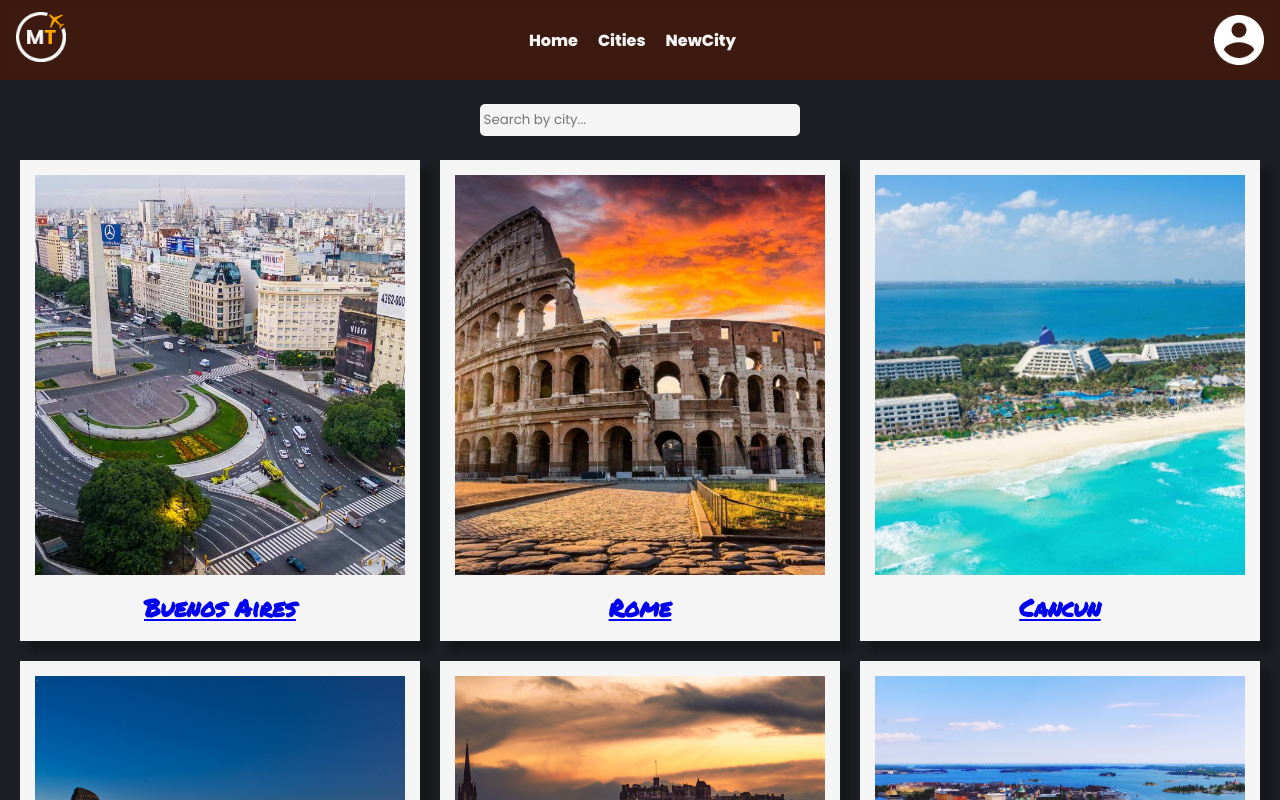
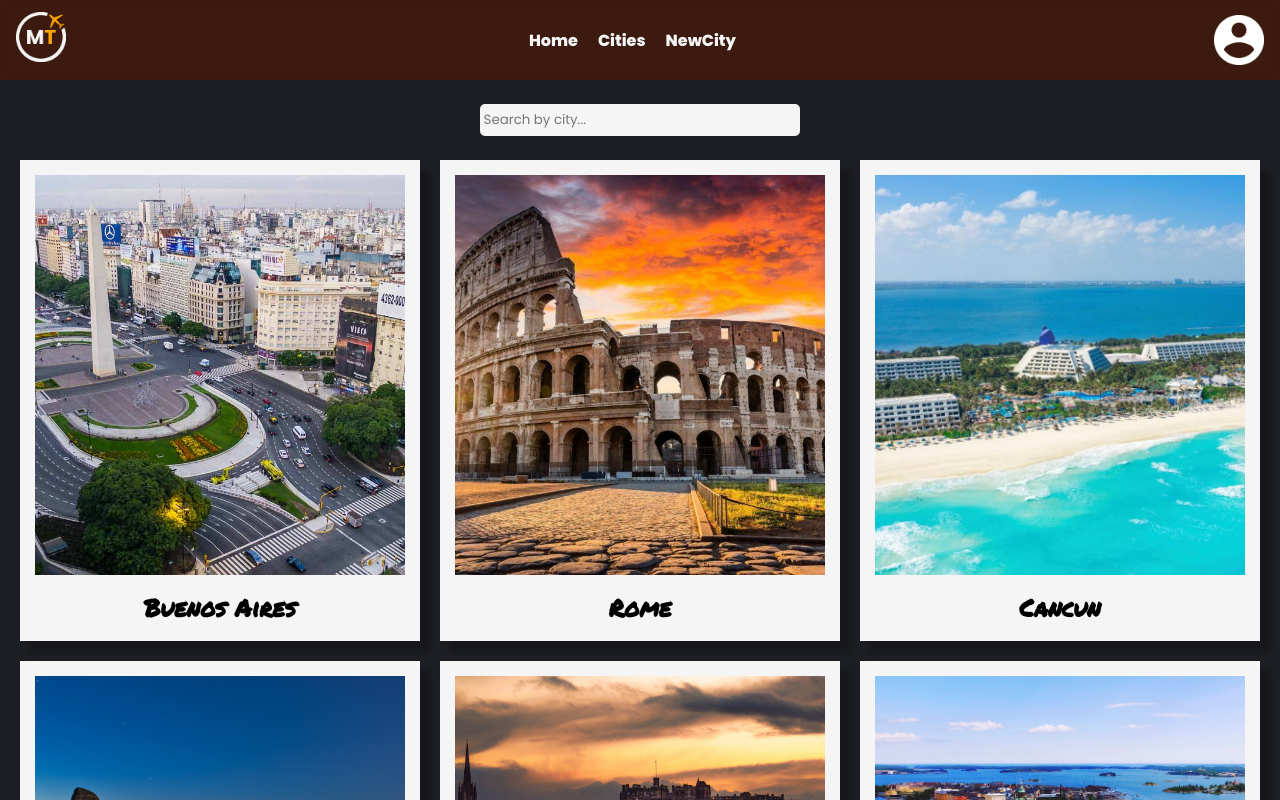
Before and after one commit to ignaciogiusti/mytinerary-alessandro-giusti, a React (Create React App) app: page /cities in a window 1280 px wide. Shown: the top 800 px of the page. Built offline with nearby package versions, Linux system fonts and the light colour scheme.

Commit message:
added a class to remove default styling on Linkrouters

```diff
--- a/src/styles/Welcome.css
+++ b/src/styles/Welcome.css
@@ -119,3 +119,8 @@
 .Title-Tinerary {
   color: orange;
 }
+
+.decoration-none{
+  text-decoration: none;
+  color: black;
+}
```
